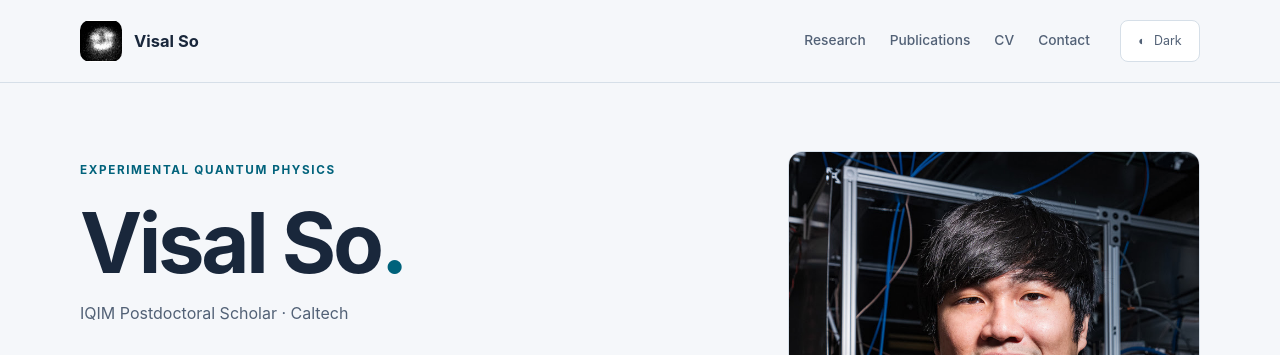
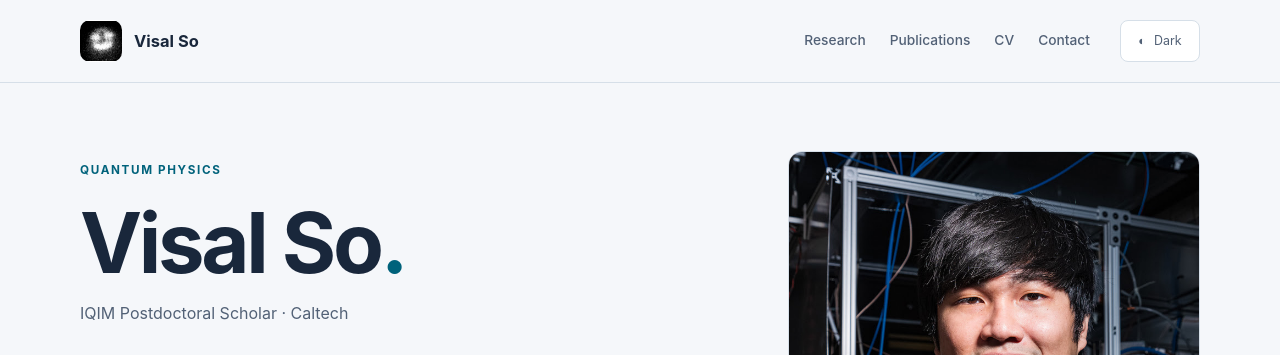
Before and after one commit to visalso/visalso.github.io, a Jekyll site: the page built from index.html, in a window 1280 px wide and 900 px high. Shown: the top 355 px of the window. Built offline with Jekyll 4.4.1, drawn with Linux system fonts in a browser that asks for light colours.

Commit message:
Update index.html

```diff
--- a/index.html
+++ b/index.html
@@ -9,7 +9,7 @@ home: true
 <section class="hero-section" aria-labelledby="home-title">
   <div class="container hero">
     <div class="hero__copy">
-      <p class="eyebrow">Experimental quantum physics</p>
+      <p class="eyebrow">Quantum Physics</p>
       <h1 id="home-title">Visal So<span class="name-dot" aria-hidden="true">.</span></h1>
       <p class="hero__role">{{ site.role | escape }} · {{ site.affiliation | escape }}</p>
       <p class="hero__lead">Building quantum systems to explore <span>complex dynamics</span> and advance quantum computing.</p>
```
